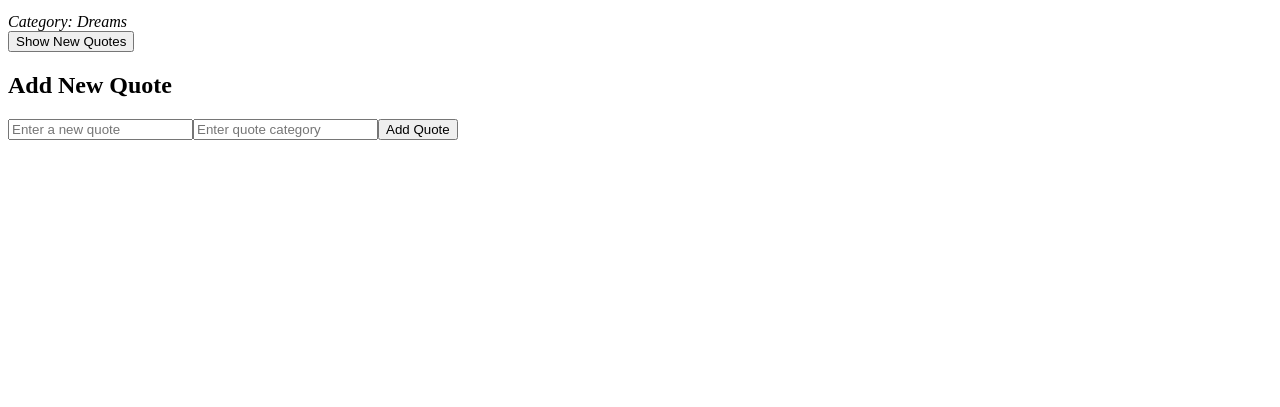
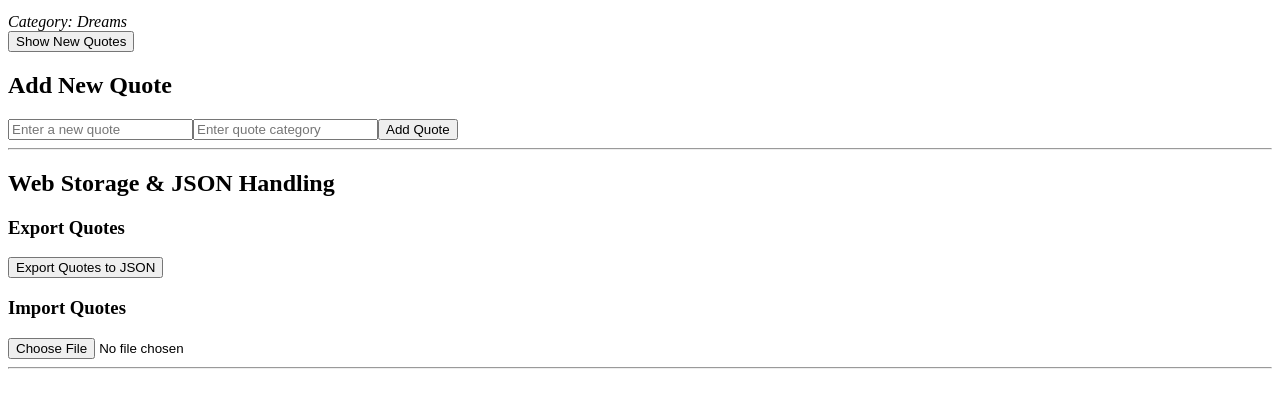
Before and after one commit to Tebogocodes25/alx_fe_javascript, a plain HTML site: page dom-manipulation/index.html in a window 1280 px wide. Shown: the part 101-508 px from the top of the page. Drawn offline with Linux system fonts and the light colour scheme.

Commit message:
Update index.html

```diff
--- a/dom-manipulation/index.html
+++ b/dom-manipulation/index.html
@@ -16,6 +16,18 @@
     <div id="addQuoteFormContainer">
         </div>
 
-    <script src="script.js" defer></script>
+    <hr> <h2>Web Storage & JSON Handling</h2>
+
+    <div>
+        <h3>Export Quotes</h3>
+        <button id="exportQuotes">Export Quotes to JSON</button>
+    </div>
+
+    <div>
+        <h3>Import Quotes</h3>
+        <input type="file" id="importFile" accept=".json" onchange="importFromJsonFile(event)">
+    </div>
+
+    <hr> <script src="script.js" defer></script>
 </body>
 </html>
```
